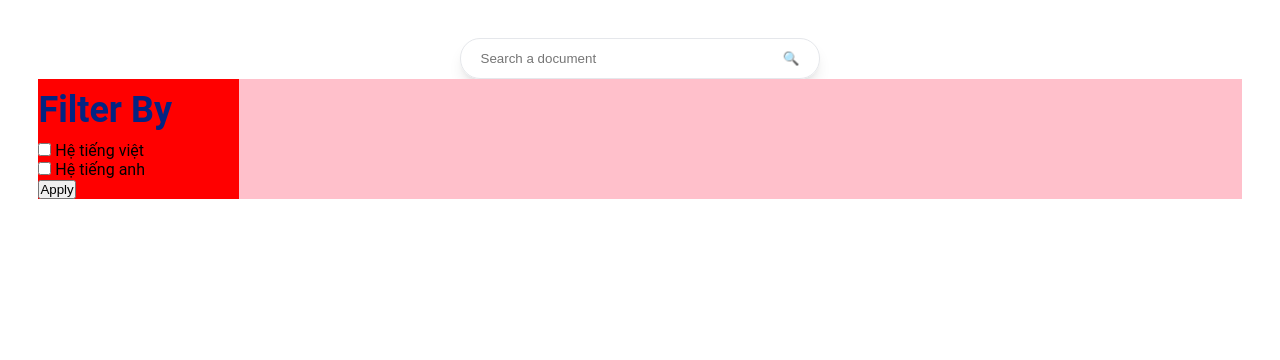
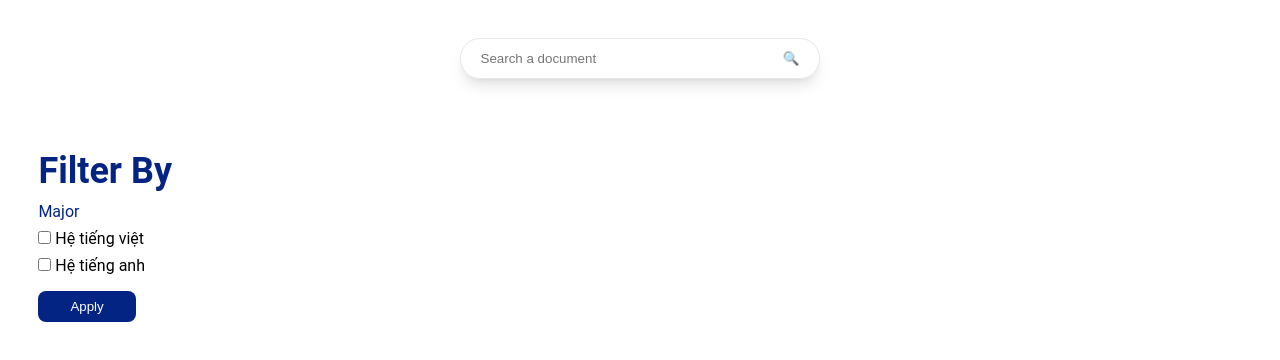
Before and after one commit to AnhHT3010/Learn_JS_HA, a plain HTML site: page form/subjects.html in a window 1280 px wide. Drawn offline with Linux system fonts and the light colour scheme.

Commit message:
3 que bij truc xuat

```diff
--- a/form/subjects.css
+++ b/form/subjects.css
@@ -5,13 +5,31 @@
 #wrap-subject {
   display: flex;
   flex-direction: row;
+  margin-top: 5%;
 }
 
 #filter {
   width: 20%;
-  background-color: red;
 }
 
 #list-subject {
-  background-color: pink;
+
 }
+.major > p{
+  font-size: 16px;
+  font-family: "Roboto", sans-serif;
+  color: #032482 ;
+}
+.major{
+  display: flex;
+  gap: 8px;
+  flex-direction: column;
+}
+.apply {
+  padding: 8px 32px 8px 32px;
+  color:  white;
+  background-color: #032482;
+  border-radius: 8px;
+  border: none;
+  margin-top: 16px;
+}
--- a/form/subjects.html
+++ b/form/subjects.html
@@ -21,7 +21,8 @@
         <div id="filter">
           <h2>Filter By</h2>
           <div class="major">
-            <div>
+            <p>Major</p>
+            <div class="tiengviet">
               <input type="checkbox" id="vietnamese" />
               <label for="vietnamese">Hệ tiếng việt</label>
             </div>
@@ -30,7 +31,7 @@
               <label for="english">Hệ tiếng anh</label>
             </div>
           </div>
-          <button>Apply</button>
+          <button class="apply">Apply</button>
         </div>
         <div id="list-subject"></div>
       </div>
```
